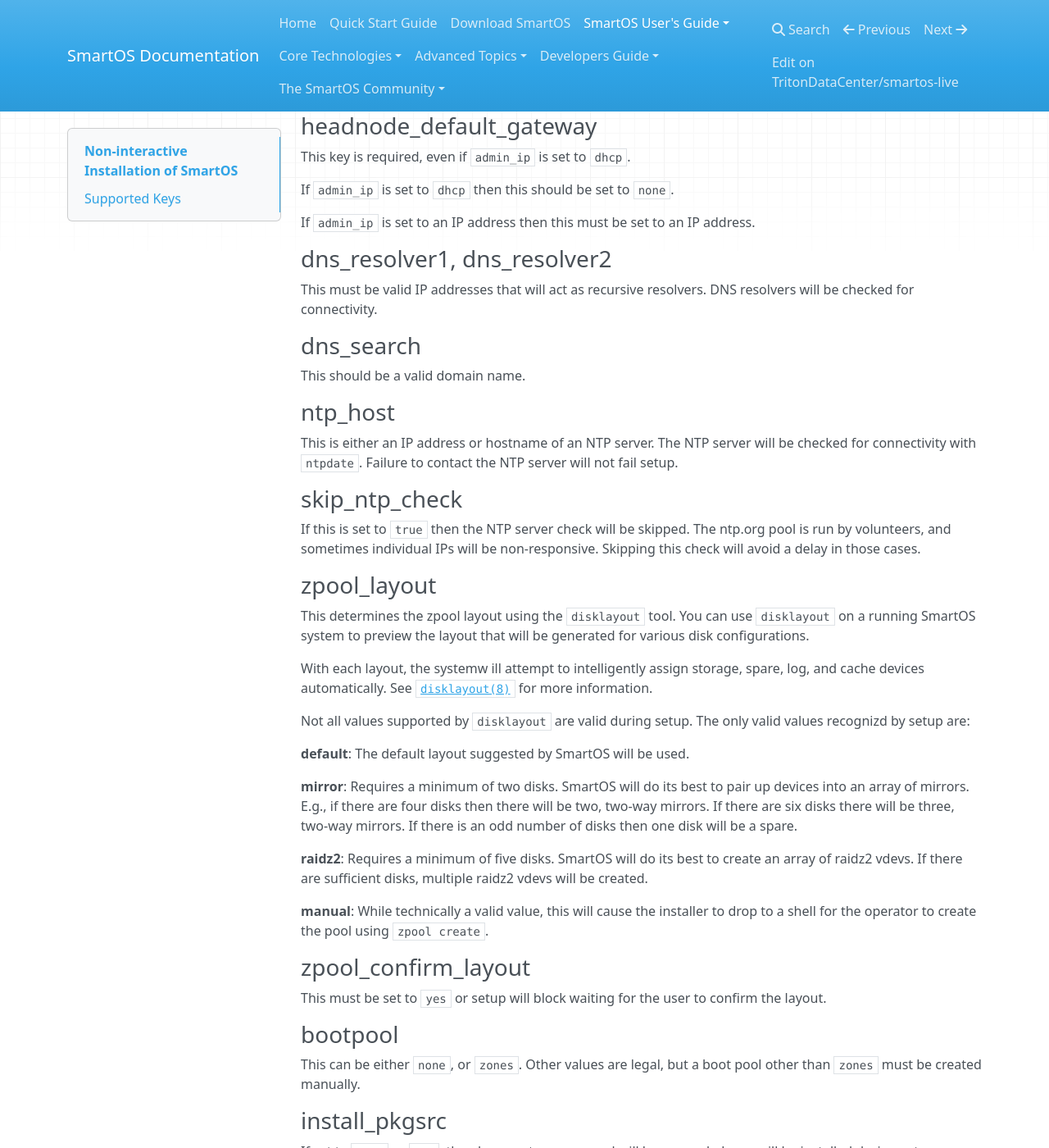
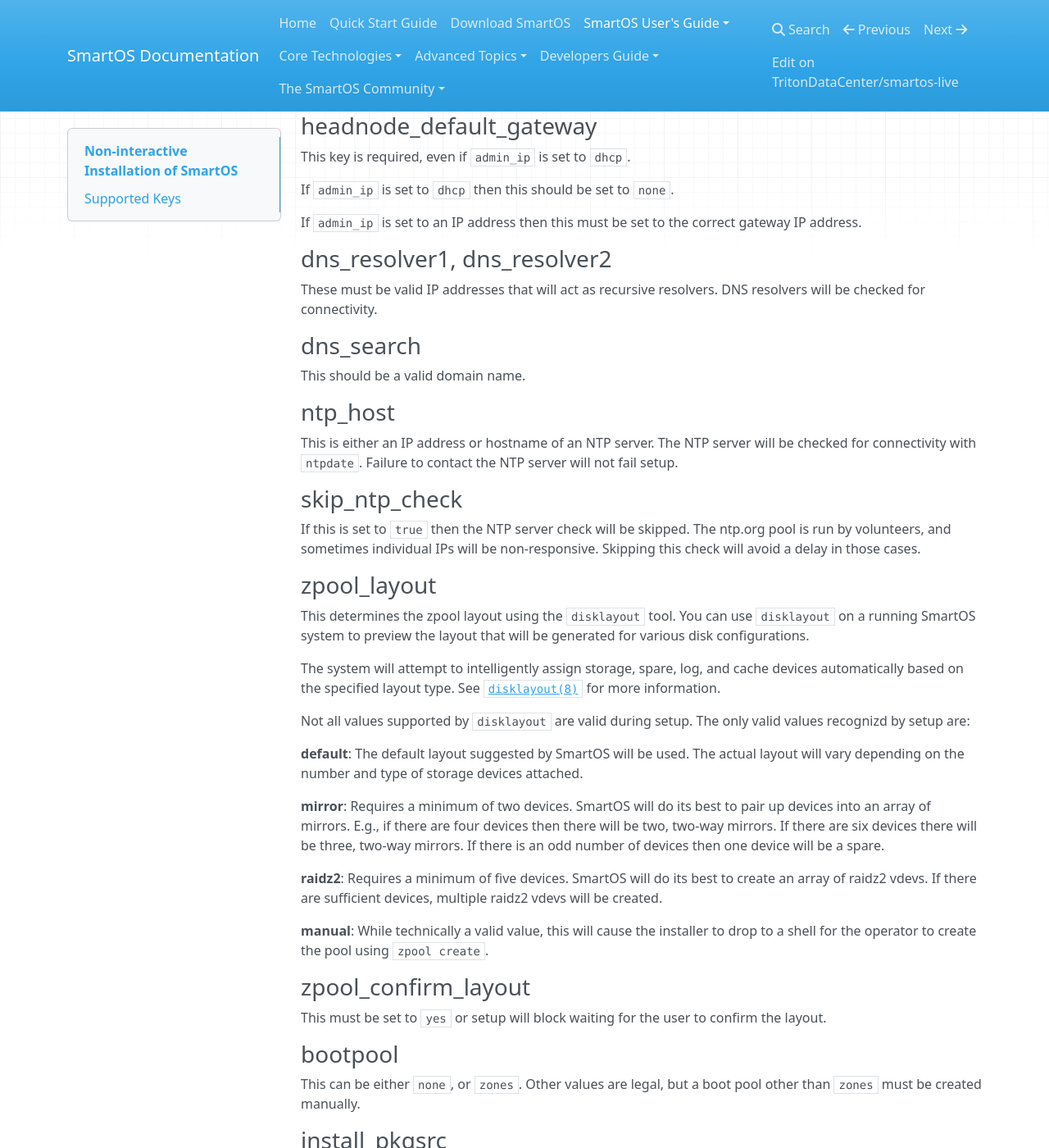
Before and after one commit to TritonDataCenter/smartos-docs, an MkDocs documentation site: the page built from docs/non-interactive-install.md, in a window 1280 px wide and 1400 px high, scrolled down 1511 px. Shown: the whole window at 82% size. Built offline with MkDocs 1.6.1, drawn with Linux system fonts in a browser that asks for light colours; nearby versions of some CDN libraries; some of the changed text lies outside the part shown.

Commit message:
Copyedits

```diff
--- a/docs/non-interactive-install.md
+++ b/docs/non-interactive-install.md
@@ -83,11 +84,12 @@
 
 If `admin_ip` is set to `dhcp` then this should be set to `none`.
 
-If `admin_ip` is set to an IP address then this must be set to an IP address.
+If `admin_ip` is set to an IP address then this must be set to the correct
+gateway IP address.
 
 ### dns_resolver1, dns_resolver2
 
-This must be valid IP addresses that will act as recursive resolvers. DNS
+These must be valid IP addresses that will act as recursive resolvers. DNS
 resolvers will be checked for connectivity.
 
 ### dns_search
@@ -112,26 +114,27 @@
 `disklayout` on a running SmartOS system to preview the layout that will be
 generated for various disk configurations.
 
-With each layout, the systemw ill attempt to intelligently assign storage,
-spare, log, and cache devices automatically. See [`disklayout(8)`][1] for more
-information.
+The system will attempt to intelligently assign storage, spare, log, and cache
+devices automatically based on the specified layout type. See
+[`disklayout(8)`][1] for more information.
 
 [1]: https://smartos.org/man/8/disklayout
 
 Not all values supported by `disklayout` are valid during setup. The only valid
 values recognizd by setup are:
 
-**default**: The default layout suggested by SmartOS will be used.
+**default**: The default layout suggested by SmartOS will be used. The actual
+layout will vary depending on the number and type of storage devices attached.
 
-**mirror**: Requires a minimum of two disks. SmartOS will do its best to pair
-up devices into an array of mirrors. E.g., if there are four disks then there
-will be two, two-way mirrors. If there are six disks there will be three,
-two-way mirrors. If there is an odd number of disks then one disk will be a
+**mirror**: Requires a minimum of two devices. SmartOS will do its best to pair
+up devices into an array of mirrors. E.g., if there are four devices then there
+will be two, two-way mirrors. If there are six devices there will be three,
+two-way mirrors. If there is an odd number of devices then one device will be a
 spare.
 
-**raidz2**: Requires a minimum of five disks. SmartOS will do its best to create
-an array of raidz2 vdevs. If there are sufficient disks, multiple raidz2 vdevs
-will be created.
+**raidz2**: Requires a minimum of five devices. SmartOS will do its best to
+create an array of raidz2 vdevs. If there are sufficient devices, multiple
+raidz2 vdevs will be created.
 
 **manual**: While technically a valid value, this will cause the installer
 to drop to a shell for the operator to create the pool using `zpool create`.
```
Also changed, not shown: other parts of docs/non-interactive-install.md (+6 -5 lines).
